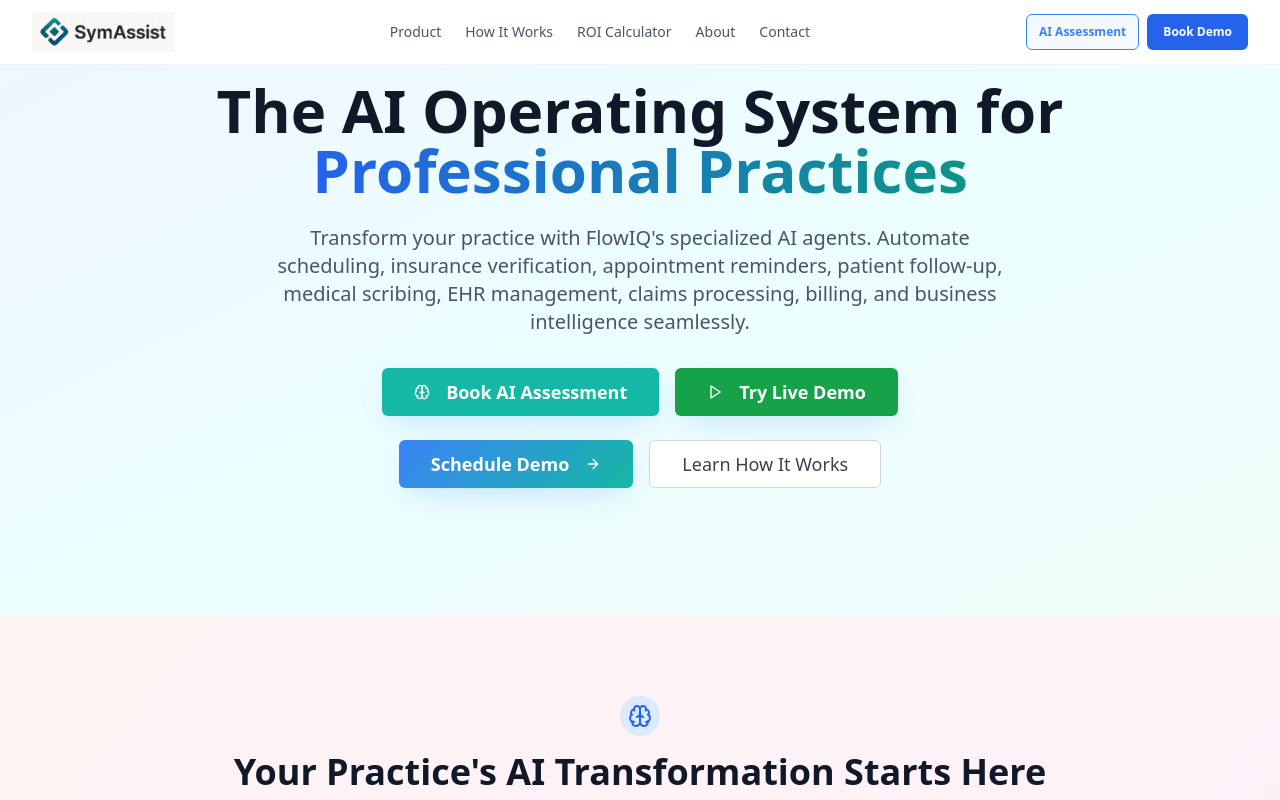
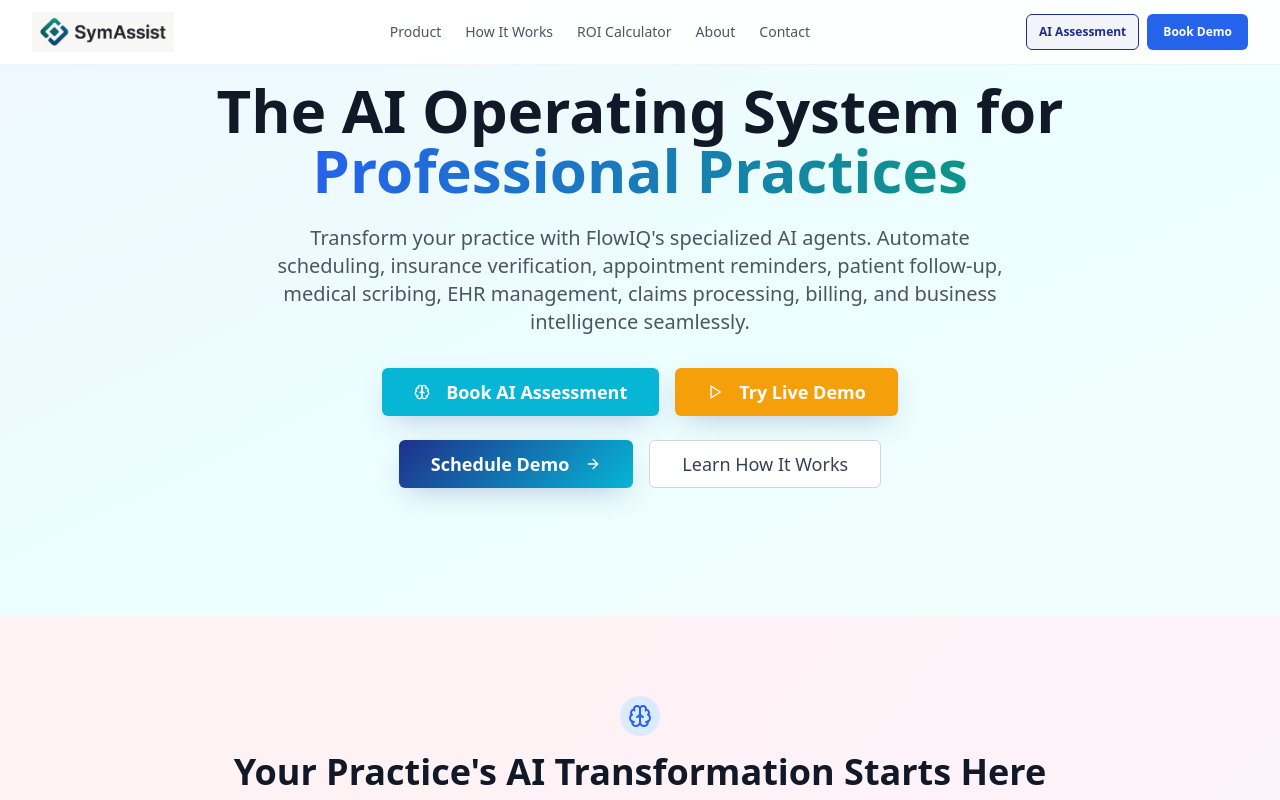
Before and after one commit to jayschaaf71/flowiq-website-hub, a React (Vite) app: page / in a window 1280 px wide. Shown: the top 800 px of the page. Built offline with nearby package versions, Linux system fonts and the light colour scheme.

Commit message:
Update website colors

```diff
--- a/src/index.css
+++ b/src/index.css
@@ -13,56 +13,56 @@
     --popover: 0 0% 100%;
     --popover-foreground: 222.2 84% 4.9%;
 
-    /* Blue to Green Gradient Theme */
-    --primary: 217 91% 60%;
+    /* Deep Blue, Bright Cyan, Warm Orange Theme */
+    --primary: 230 64% 33%;
     --primary-foreground: 0 0% 100%;
 
-    --secondary: 173 80% 40%;
+    --secondary: 189 94% 43%;
     --secondary-foreground: 0 0% 100%;
 
-    --muted: 210 40% 96.1%;
-    --muted-foreground: 215.4 16.3% 46.9%;
+    --muted: 220 14% 96%;
+    --muted-foreground: 220 19% 27%;
 
-    --accent: 142 76% 36%;
+    --accent: 38 92% 50%;
     --accent-foreground: 0 0% 100%;
 
     --destructive: 0 84.2% 60.2%;
     --destructive-foreground: 210 40% 98%;
 
-    --border: 214.3 31.8% 91.4%;
-    --input: 214.3 31.8% 91.4%;
-    --ring: 217 91% 60%;
+    --border: 220 14% 96%;
+    --input: 220 14% 96%;
+    --ring: 230 64% 33%;
 
     --radius: 0.5rem;
 
     /* Brand Color Palette */
-    --brand-blue: 217 91% 60%;
-    --brand-blue-hover: 217 91% 50%;
-    --brand-teal: 173 80% 40%;
-    --brand-teal-hover: 173 80% 30%;
-    --brand-green: 142 76% 36%;
-    --brand-green-hover: 142 76% 26%;
+    --brand-blue: 230 64% 33%;
+    --brand-blue-hover: 230 64% 23%;
+    --brand-teal: 189 94% 43%;
+    --brand-teal-hover: 189 94% 33%;
+    --brand-green: 38 92% 50%;
+    --brand-green-hover: 38 92% 40%;
 
     /* Gradient Definitions */
-    --gradient-primary: linear-gradient(135deg, hsl(217 91% 60%), hsl(173 80% 40%));
-    --gradient-secondary: linear-gradient(135deg, hsl(173 80% 40%), hsl(142 76% 36%));
-    --gradient-full: linear-gradient(135deg, hsl(217 91% 60%), hsl(173 80% 40%), hsl(142 76% 36%));
+    --gradient-primary: linear-gradient(135deg, hsl(230 64% 33%), hsl(189 94% 43%));
+    --gradient-secondary: linear-gradient(135deg, hsl(189 94% 43%), hsl(38 92% 50%));
+    --gradient-full: linear-gradient(135deg, hsl(230 64% 33%), hsl(189 94% 43%), hsl(38 92% 50%));
 
     /* Shadows */
-    --shadow-brand: 0 10px 30px -10px hsl(217 91% 60% / 0.3);
-    --shadow-glow: 0 0 40px hsl(217 91% 60% / 0.2);
+    --shadow-brand: 0 10px 30px -10px hsl(230 64% 33% / 0.3);
+    --shadow-glow: 0 0 40px hsl(189 94% 43% / 0.2);
 
     /* Transitions */
     --transition-smooth: all 0.3s cubic-bezier(0.4, 0, 0.2, 1);
 
     --sidebar-background: 0 0% 98%;
-    --sidebar-foreground: 240 5.3% 26.1%;
-    --sidebar-primary: 217 91% 60%;
+    --sidebar-foreground: 220 19% 27%;
+    --sidebar-primary: 230 64% 33%;
     --sidebar-primary-foreground: 0 0% 98%;
-    --sidebar-accent: 240 4.8% 95.9%;
-    --sidebar-accent-foreground: 240 5.9% 10%;
-    --sidebar-border: 220 13% 91%;
-    --sidebar-ring: 217 91% 60%;
+    --sidebar-accent: 220 14% 96%;
+    --sidebar-accent-foreground: 220 19% 27%;
+    --sidebar-border: 220 14% 91%;
+    --sidebar-ring: 230 64% 33%;
   }
 
   .dark {
@@ -75,54 +75,54 @@
     --popover: 222.2 84% 4.9%;
     --popover-foreground: 210 40% 98%;
 
-    /* Dark Mode Blue to Green Theme */
-    --primary: 217 91% 60%;
+    /* Dark Mode Deep Blue, Bright Cyan, Warm Orange Theme */
+    --primary: 230 64% 33%;
     --primary-foreground: 0 0% 100%;
 
-    --secondary: 173 80% 40%;
+    --secondary: 189 94% 43%;
     --secondary-foreground: 0 0% 100%;
 
-    --muted: 217.2 32.6% 17.5%;
-    --muted-foreground: 215 20.2% 65.1%;
+    --muted: 220 19% 15%;
+    --muted-foreground: 220 14% 80%;
 
-    --accent: 142 76% 36%;
+    --accent: 38 92% 50%;
     --accent-foreground: 0 0% 100%;
 
     --destructive: 0 62.8% 30.6%;
     --destructive-foreground: 210 40% 98%;
 
-    --border: 217.2 32.6% 17.5%;
-    --input: 217.2 32.6% 17.5%;
-    --ring: 217 91% 60%;
+    --border: 220 19% 20%;
+    --input: 220 19% 20%;
+    --ring: 230 64% 33%;
 
     /* Brand Color Palette (same for dark mode) */
-    --brand-blue: 217 91% 60%;
-    --brand-blue-hover: 217 91% 50%;
-    --brand-teal: 173 80% 40%;
-    --brand-teal-hover: 173 80% 30%;
-    --brand-green: 142 76% 36%;
-    --brand-green-hover: 142 76% 26%;
+    --brand-blue: 230 64% 33%;
+    --brand-blue-hover: 230 64% 23%;
+    --brand-teal: 189 94% 43%;
+    --brand-teal-hover: 189 94% 33%;
+    --brand-green: 38 92% 50%;
+    --brand-green-hover: 38 92% 40%;
 
     /* Gradient Definitions */
-    --gradient-primary: linear-gradient(135deg, hsl(217 91% 60%), hsl(173 80% 40%));
-    --gradient-secondary: linear-gradient(135deg, hsl(173 80% 40%), hsl(142 76% 36%));
-    --gradient-full: linear-gradient(135deg, hsl(217 91% 60%), hsl(173 80% 40%), hsl(142 76% 36%));
+    --gradient-primary: linear-gradient(135deg, hsl(230 64% 33%), hsl(189 94% 43%));
+    --gradient-secondary: linear-gradient(135deg, hsl(189 94% 43%), hsl(38 92% 50%));
+    --gradient-full: linear-gradient(135deg, hsl(230 64% 33%), hsl(189 94% 43%), hsl(38 92% 50%));
 
     /* Shadows */
-    --shadow-brand: 0 10px 30px -10px hsl(217 91% 60% / 0.3);
-    --shadow-glow: 0 0 40px hsl(217 91% 60% / 0.2);
+    --shadow-brand: 0 10px 30px -10px hsl(230 64% 33% / 0.3);
+    --shadow-glow: 0 0 40px hsl(189 94% 43% / 0.2);
 
     /* Transitions */
     --transition-smooth: all 0.3s cubic-bezier(0.4, 0, 0.2, 1);
 
-    --sidebar-background: 240 5.9% 10%;
-    --sidebar-foreground: 240 4.8% 95.9%;
-    --sidebar-primary: 217 91% 60%;
+    --sidebar-background: 220 19% 10%;
+    --sidebar-foreground: 220 14% 95%;
+    --sidebar-primary: 230 64% 33%;
     --sidebar-primary-foreground: 0 0% 100%;
-    --sidebar-accent: 240 3.7% 15.9%;
-    --sidebar-accent-foreground: 240 4.8% 95.9%;
-    --sidebar-border: 240 3.7% 15.9%;
-    --sidebar-ring: 217 91% 60%;
+    --sidebar-accent: 220 19% 15%;
+    --sidebar-accent-foreground: 220 14% 95%;
+    --sidebar-border: 220 19% 15%;
+    --sidebar-ring: 230 64% 33%;
   }
 }
 
```
